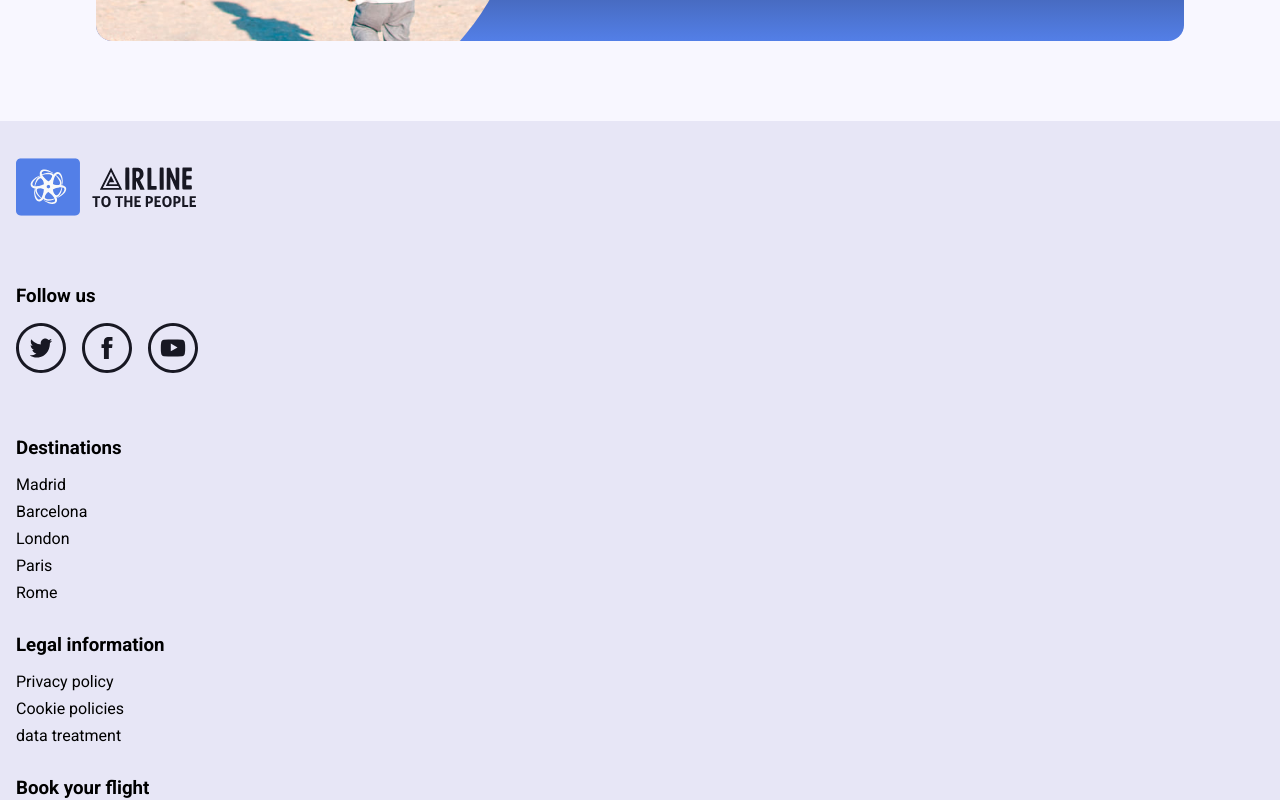
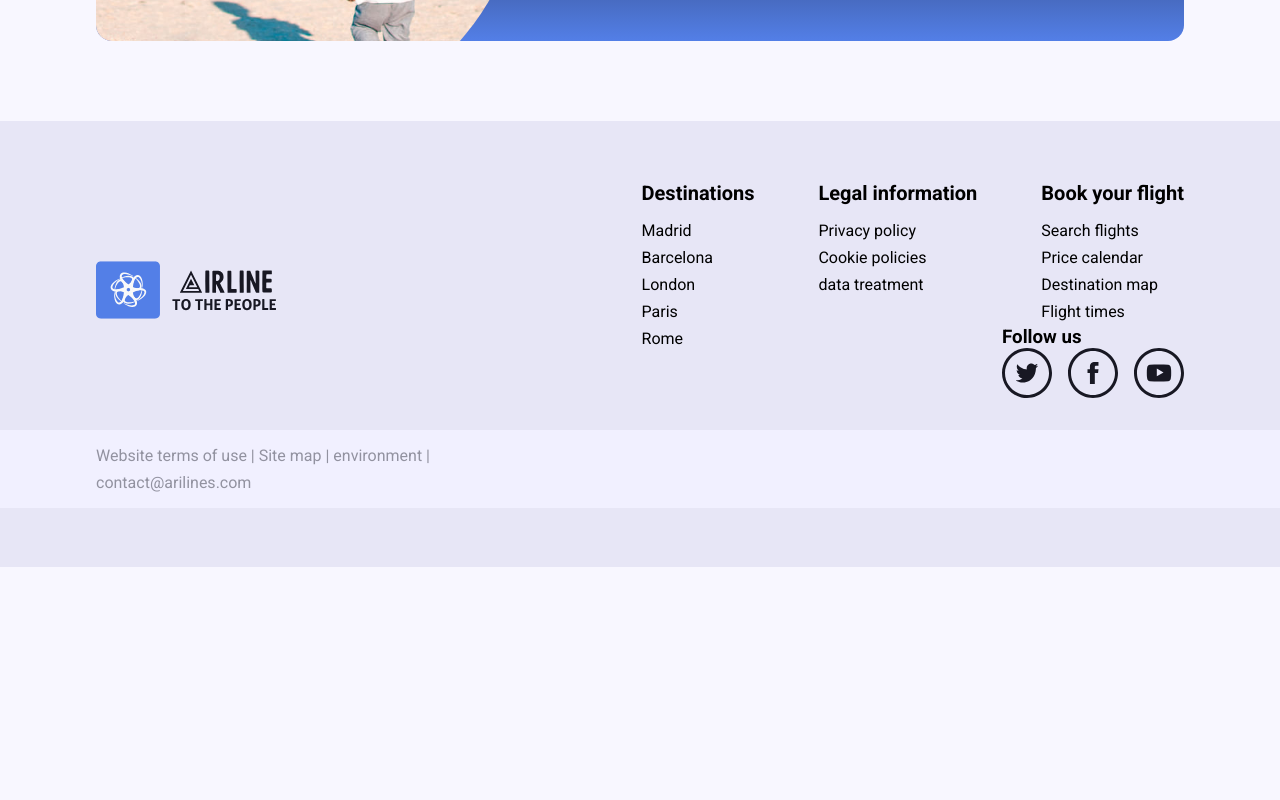
Before and after one commit to JeisonPC/Airline-to-the-people, an Angular app: page / in a window 1280 px wide. Shown: the part 1200-2000 px from the top of the page. After the commit the page ends 1767 px from the top, so only its background shows below. Built offline with nearby package versions, Linux system fonts and the light colour scheme.

Commit message:
EDIT - The desktop banner was edited

```diff
--- a/src/app/components/footer/footer.component.html
+++ b/src/app/components/footer/footer.component.html
@@ -1,7 +1,7 @@
 <footer class="footer">
   <section class="footer__section-up">
     <app-logo [fillColor]="'#FF0000'" [width]="'180'" [height]="'60'" class="footer__section-up-logo" />
-    <div class="footer__bloque-social">
+    <div class="footer__block-social">
       <h3>Follow us</h3>
       <div class="footer__section-up-social">
         <svg width="50" height="50" viewBox="0 0 50 50" fill="none" xmlns="http://www.w3.org/2000/svg">
--- a/src/app/components/footer/footer.component.scss
+++ b/src/app/components/footer/footer.component.scss
@@ -51,4 +51,53 @@
     gap: 0.5rem;
   }
 
+
 }
+
+@media (min-width: 768px) {
+  .footer {
+    height: 446px;
+    &__section-up {
+      padding: 3.75rem 6rem 2rem;
+      flex-direction: row;
+      gap: 4rem;
+      position: relative;
+      height: 309px;
+      justify-content: space-between;
+    }
+
+    &__section-up-logo {
+      display: flex;
+      align-items: center;
+    }
+
+    &__section-up-logo > svg {
+      width: 200px;
+      height: auto;
+    }
+
+
+    &__block-social {
+      position: absolute;
+      bottom: 2rem;
+      right: 6rem;
+    }
+
+    &__block-destination-section h3 {
+      font-size: 20px;
+    }
+    &__section-up-logo > svg {
+      width: 200px;
+    }
+    &__section-up-social {
+      gap: 1rem;
+    }
+    &__block-destinations {
+      flex-direction: row;
+      gap: 4rem;
+    }
+    &__section-down {
+      padding: 1rem 6rem;
+    }
+  }
+}
```
